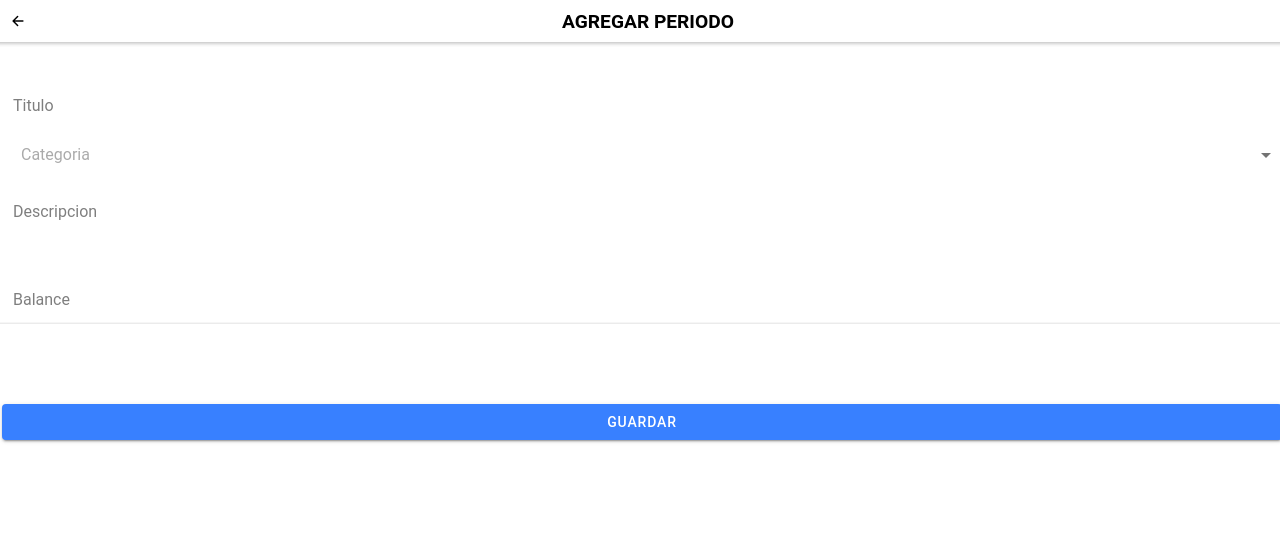
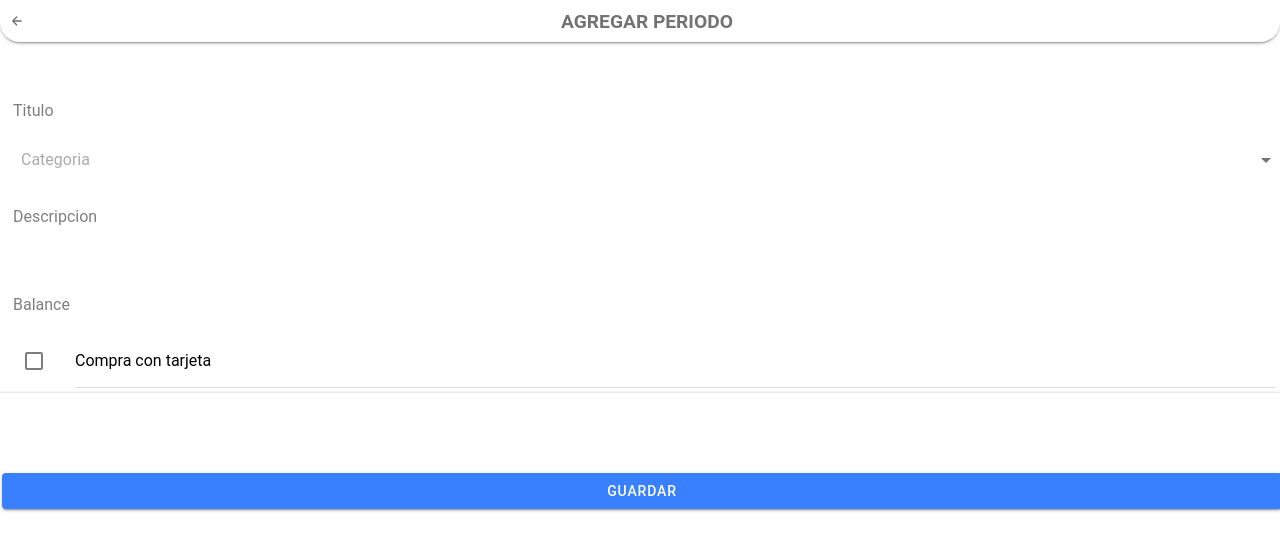
Before and after one commit to kmacho16/my-month-ionic, a React (Create React App) app: page /detail/1/add in a window 1280 px wide. Shown: the top 550 px of the page. Built offline with nearby package versions, Linux system fonts and the light colour scheme.

Commit message:
dev: update credit card functionality

```diff
--- a/src/components/DetailComponent/DetailComponent.module.css
+++ b/src/components/DetailComponent/DetailComponent.module.css
@@ -72,9 +72,13 @@
 .shape_circle {
     height: 40px;
     width: 40px;
-    padding: 10% 20%;
     border-radius: 50%;
     font-size: 25px;
+}
+.shape_circle ion-icon {
+    position:absolute;
+    top: 12px;
+    left: 13px;
 }
 
 .title {
@@ -107,3 +111,9 @@
     left: 24px;
     border-right: 2px dotted #8d6c6c;
 }
+
+.isCreditCard{
+    position: absolute;
+    top: 15px;
+    left: 40px;
+}
--- a/src/components/DetailComponent/DetailComponent.tsx
+++ b/src/components/DetailComponent/DetailComponent.tsx
@@ -66,7 +66,7 @@ const DetaillComponent: FC<{ item: DetailItem, maxSize: number, index: number }>
                 </IonContent>
             </IonPopover>
             <IonGrid>
-                <IonRow>
+                <IonRow id={item.id}>
                     <IonCol size="2">
                         <section className={`${styles.shape_circle} ${categories[item.categoria]['styles']}`}>
                             <IonIcon icon={categories[item.categoria]['icon']} />
@@ -83,6 +83,7 @@ const DetaillComponent: FC<{ item: DetailItem, maxSize: number, index: number }>
 
                     </IonCol>
                     <IonCol size="4">
+                    {item.tarjetaCredito && <IonIcon className={styles.isCreditCard}  icon={cardOutline}/>}
                         <span className={styles.precio} >{formatterPeso.format(item.valor)}</span> <br />
                         <small className={styles.date}>{new Date(parseInt(item.fecha)).toLocaleDateString("pt-BR")}</small>
                     </IonCol>
--- a/src/components/Title/Title.module.css
+++ b/src/components/Title/Title.module.css
@@ -2,8 +2,8 @@
     text-align: center;
     background-color: #fff;
     padding: 0.6rem;
-    margin-bottom: 20px;
-
+    margin: 0 0 25px 0;
+    border-radius: 0 0 20px 20px;
 }
 .title span{
     text-transform: uppercase;
--- a/src/components/Title/Title.tsx
+++ b/src/components/Title/Title.tsx
@@ -1,4 +1,4 @@
-import { IonHeader, IonIcon } from "@ionic/react";
+import { IonCard, IonHeader, IonIcon } from "@ionic/react";
 import { arrowBack } from "ionicons/icons";
 import React, { FC } from "react";
 import { useHistory } from "react-router";
@@ -13,7 +13,7 @@ const Title: FC<props> = ({ title, back = false }) => {
     const history = useHistory();
 
     return (
-        <IonHeader className={styles.title}>
+        <IonCard className={styles.title}>
             {back && (
                 <IonIcon className={styles.back} icon={arrowBack} onClick={() => {
                     history.goBack();
@@ -22,7 +22,7 @@ const Title: FC<props> = ({ title, back = false }) => {
             <span >
                 {title}
             </span>
-        </IonHeader>
+        </IonCard>
     );
 
 }
--- a/src/interface/detailItem.interface.ts
+++ b/src/interface/detailItem.interface.ts
@@ -4,5 +4,6 @@ export default interface DetailItem {
     titulo: string;
     valor: number;
     fecha: string;
+    tarjetaCredito: boolean;
     descripcion?:string;
 }
--- a/src/pages/detail/Detail.tsx
+++ b/src/pages/detail/Detail.tsx
@@ -108,6 +108,7 @@ const Detail: FC<any> = () => {
                         </IonGrid>
                     </IonCard>
 
+
                     <IonCard className={styles.cardDetails}>
                         <IonCardHeader>
                             <IonCardTitle style={{ color: "black" }}>Transacciones</IonCardTitle>
--- a/src/pages/detail/addDetail/addDetail.tsx
+++ b/src/pages/detail/addDetail/addDetail.tsx
@@ -1,4 +1,4 @@
-import { IonButton, IonCol, IonContent, IonFooter, IonInput, IonItem, IonLabel, IonList, IonPage, IonRow, IonSelect, IonSelectOption, IonTextarea } from "@ionic/react";
+import { IonButton, IonCheckbox, IonCol, IonContent, IonFooter, IonInput, IonItem, IonLabel, IonList, IonPage, IonRow, IonSelect, IonSelectOption, IonTextarea } from "@ionic/react";
 import React, { FC, useEffect, useState } from "react";
 import { useDispatch } from "react-redux";
 import { useHistory, useParams } from "react-router";
@@ -13,6 +13,8 @@ const AddDetail: FC<any> = () => {
     const [category, setCategory] = useState<string>("");
     const [description, setDescription] = useState<string>();
     const [title, setTitle] = useState<string>();
+    const [tcChecked, setChecked] = useState<boolean>(false);
+
     let { id } = useParams<{ id: string }>();
     const history = useHistory();
 
@@ -65,15 +67,17 @@ const AddDetail: FC<any> = () => {
     ];
 
     const saveDetail = () => {
-        if(!balance || !category || !description || !title){
+        if (!balance || !category || !description || !title) {
             return;
         }
         const data = {
             balance,
             category,
             title,
-            description
+            description,
+            credit_card: tcChecked
         }
+        console.log("data",data);
         dispatch(callPostDetails({ id, body: data }));
         history.goBack();
     }
@@ -101,6 +105,14 @@ const AddDetail: FC<any> = () => {
                         <IonCol size="12">
                             <IonInput value={balance!} placeholder="Balance" onIonChange={(e) => setBalance(e.target.value as string)} clearInput></IonInput>
                         </IonCol>
+                        <IonCol size="12">
+                            <IonItem>
+                                <IonCheckbox checked={tcChecked} onIonChange={e=>{
+                                    setChecked(e.detail.checked);
+                                }} slot="start"></IonCheckbox>
+                                <IonLabel>Compra con tarjeta</IonLabel>
+                            </IonItem>
+                        </IonCol>
                     </IonRow>
                     <IonFooter>
                         <IonButton onClick={saveDetail} className={styles.saveBtn} >
--- a/src/sagas/details.sagas.ts
+++ b/src/sagas/details.sagas.ts
@@ -16,7 +16,8 @@ function* onCallDetails(action: PayloadAction<string>) {
                 titulo: detail.title,
                 valor: detail.balance,
                 fecha: detail.date,
-                descripcion: detail.description
+                descripcion: detail.description,
+                tarjetaCredito: detail.credit_card
             }
             items.push(aux)
             //PENDIENTE CReAR NUEVO ELEMENTO PARA EL STATE DETAIL
```
